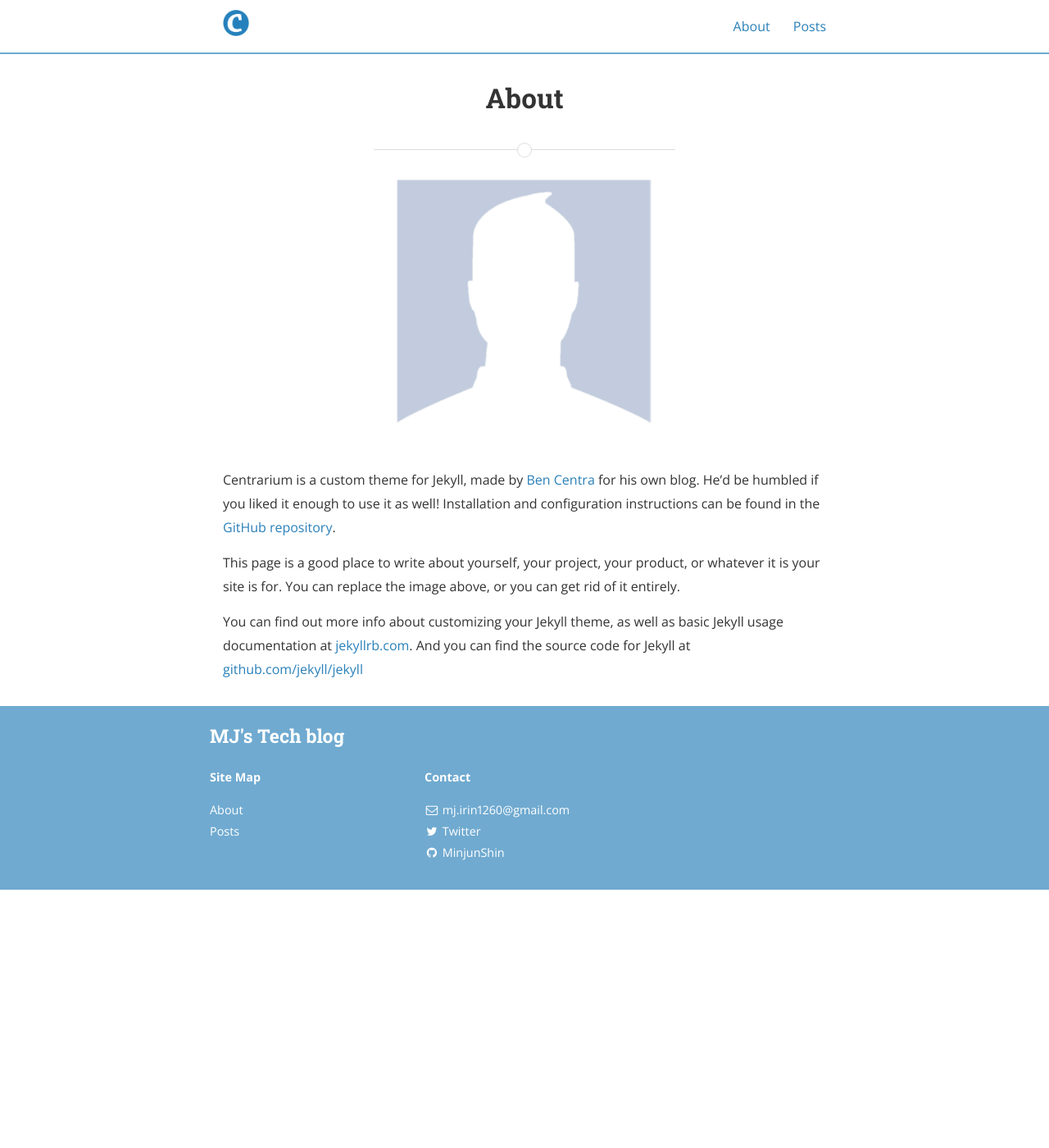
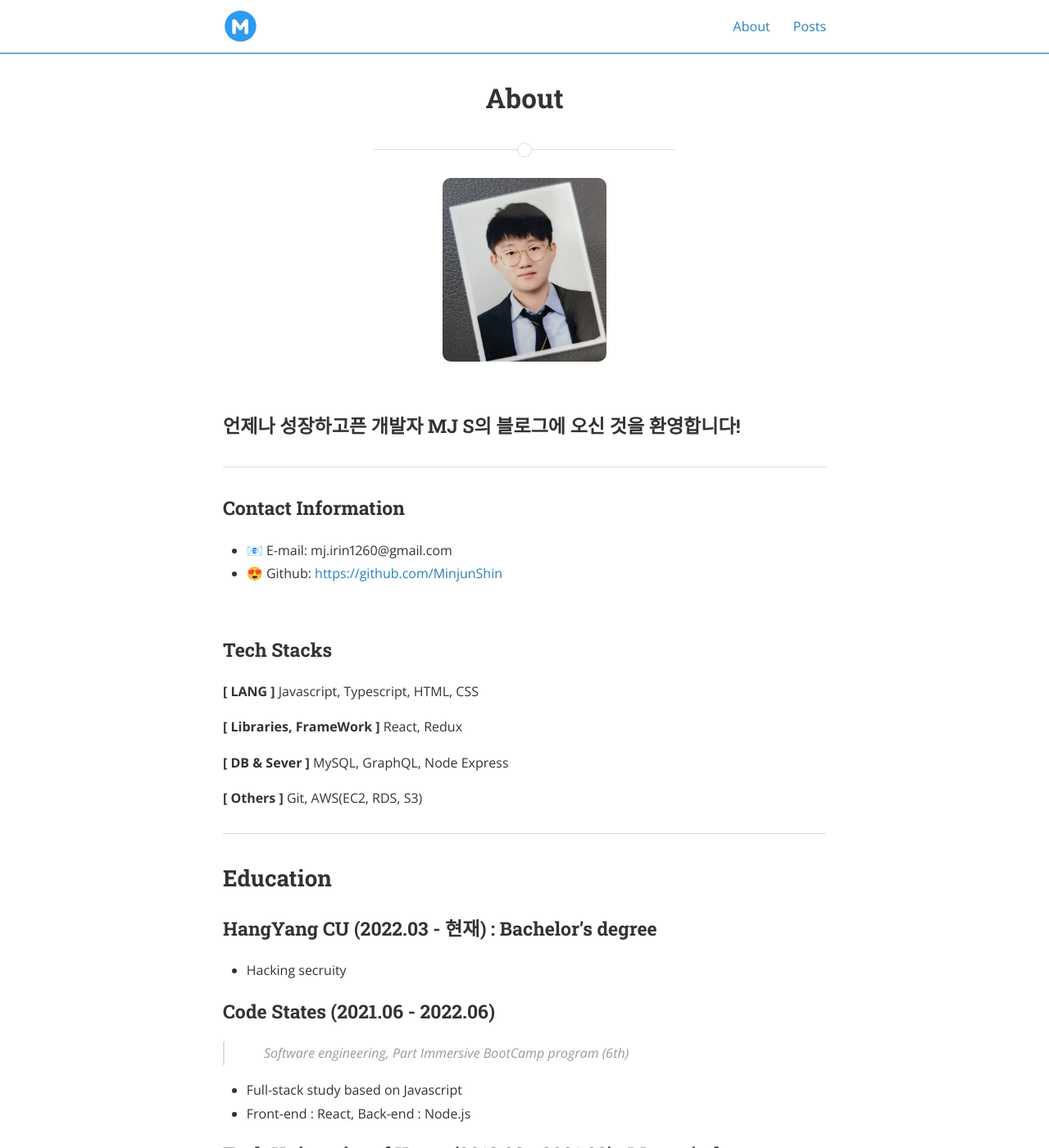
Before and after one commit to MinjunShin/tech_blog, a Jekyll site: the page built from about.md, in a window 1280 px wide and 1400 px high. Shown: the whole window at 82% size. Built offline with Jekyll 4.4.1, drawn with Linux system fonts in a browser that asks for light colours; nearby versions of some CDN libraries; some of the changed text lies outside the part shown.

Commit message:
사이트 헤어 및 About 추가

```diff
--- a/_config.yml
+++ b/_config.yml
@@ -20,7 +20,7 @@ description:
 baseurl: "/tech_blog" # the subpath of your site, e.g. /blog/
 url: "https://minjunshin.github.io" # the base hostname & protocol for your site
 cover: "/assets/mainpage.jpg"
-logo: "/assets/logo.png"
+logo: "/assets/logo.jpg"
 
 # Build settings
 markdown: kramdown
@@ -69,13 +69,6 @@ descriptions:
 #     desc: Follow me on Twitter            # Description to display as link title, etc
 #     share: true                           # Include in the "Share" section of posts
 social:
-  - name: Twitter
-    icon: twitter
-    username:
-    url:
-    desc:
-    share: true
-
   - name: Facebook
     icon: facebook
     username:
--- a/_sass/_layout.scss
+++ b/_sass/_layout.scss
@@ -161,7 +161,7 @@ pre code.hljs {
     	padding-left: $em-base;
     }
     img {
-      max-height: 2.0em;
+      max-height: 2.5em;
       margin-top: 0.75em;
       padding-right: 1em;
     }
--- a/about.md
+++ b/about.md
@@ -5,14 +5,80 @@ permalink: /about/
 main_nav: true
 ---
 
-![alt text]({{ site.baseurl }}/assets/profile-placeholder.gif "Profile Picture"){:.profile}
+<!-- ![alt text]({{ site.baseurl }}/assets/profile.jpg "Profile Picture"){:.profile} -->
 
-Centrarium is a custom theme for Jekyll, made by [Ben Centra][bencentra] for his own blog. He'd be humbled if you liked it enough to use it as well! Installation and configuration instructions can be found in the [GitHub repository](https://github.com/bencentra/centrarium).
+<img src="{{ site.baseurl }}/assets/profile.jpg" style="width: 200px; border-radius: 10px;">
 
-This page is a good place to write about yourself, your project, your product, or whatever it is your site is for. You can replace the image above, or you can get rid of it entirely.
+<br />
 
-You can find out more info about customizing your Jekyll theme, as well as basic Jekyll usage documentation at [jekyllrb.com](http://jekyllrb.com/). And you can find the source code for Jekyll at [github.com/jekyll/jekyll](https://github.com/jekyll/jekyll)
+### 언제나 성장하고픈 개발자 MJ S의 블로그에 오신 것을 환영합니다!
+---
 
-[centrarium]: https://github.com/bencentra/centrarium
-[bencentra]: http://bencentra.com
-[jekyll]: https://github.com/jekyll/jekyll
+
+### Contact Information
+
+- 📧 E-mail: mj.irin1260@gmail.com
+- 😍 Github: [https://github.com/MinjunShin](https://github.com/MinjunShin)
+
+<br />
+
+### Tech Stacks
+
+**[ LANG ]**  Javascript, Typescript, HTML, CSS
+
+**[ Libraries, FrameWork ]**  React, Redux
+
+**[ DB & Sever ]** MySQL, GraphQL, Node Express
+
+**[ Others ]** Git, AWS(EC2, RDS, S3)
+
+---
+
+
+## Education
+
+
+
+### HangYang CU (2022.03 - 현재) : Bachelor's degree
+- Hacking secruity
+
+### Code States (2021.06 - 2022.06)
+
+> Software engineering, Part Immersive BootCamp program (6th)
+
+- Full-stack study based on Javascript
+- Front-end : React, Back-end : Node.js
+
+
+### Tech University of Korea (2013.03 - 2021.02) : Master's degree
+- Energy & Electronics Engineering (Bachelor's degree)
+- Electronics Engineering (Master's degree)
+
+---
+
+## Studies
+
+
+### Nomad Coders Challenge (2020.11) - Vanilla JS 2주 완성반
+
+- Javascript ES6 Class, Prototype, Array, Object 기본 개념 및 활용법
+- Styled-component를 활용한 컴포넌트 디자인
+
+
+### Apollo GraphQL Lift-off (2022.05)
+
+- [https://www.notion.so/621049/Apollo-GraphQL-Lift-off-3dcc6b37e9ba4474b2448feaeca0742b#324aa36c71374362a551a655b1850e7c](https://www.notion.so/Apollo-GraphQL-Lift-off-3dcc6b37e9ba4474b2448feaeca0742b)
+
+---
+
+
+## Languages
+
+**영어** 🇺🇸
+
+- TOEIC : 780점 (2018.05.15)
+- OPIC : IM2 (2018.09.10)
+
+**일본어** 🇯🇵
+
+- Business Level Communication
```
Also changed, not shown: assets/logo.jpg (added), assets/profile.jpg (added), 11 other files.
